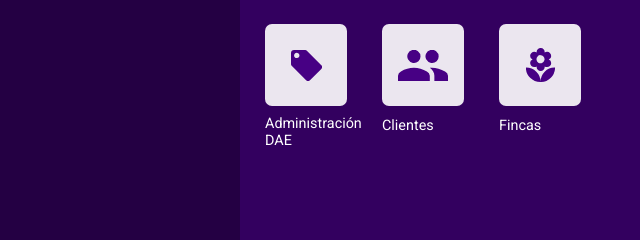
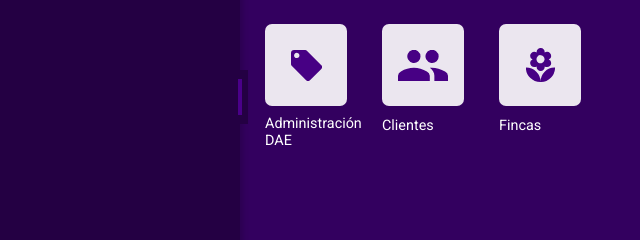
Before and after one commit to AlejandroJSR7/WebCreek, a website: page index.html in a window 1280 px wide. Shown: the part 333-573 px from the top of the page, 0-640 px from the left. Drawn offline with nearby package versions, Linux system fonts and the light colour scheme.

Commit message:
sidebar : sidebar toggle style

```diff
--- a/index.html
+++ b/index.html
@@ -43,6 +43,7 @@
   </header>
   <div class="wrapper">
     <div class="sidebar">
+      <button class="js-sidebar-toggle sidebar-toggle"></button>
       <nav>
         <ul>
           <li><a href="javascript:void(0):;">Main</a></li>
--- a/source/sass/layout/_sidebar.scss
+++ b/source/sass/layout/_sidebar.scss
@@ -4,7 +4,7 @@
   background-color: $color-main_c;
   box-shadow: 3px 0 6px 0 $color-shadow;
   flex-basis: 240px;
-
+  position: relative;
   nav {
     padding: 40px 25px 20px;
     ul {
@@ -16,9 +16,7 @@
         margin-bottom: 15px;
         opacity: 0.75;
         &:hover {
-          // font-weight: 400;
-          opacity: 1;
-          // padding-left: 1px;
+          opacity: 1;;
         }
       }
       a {
@@ -28,3 +26,29 @@
     }
   }
 }
+
+.sidebar-toggle {
+  background-color: $color-main_c;
+  outline: none;
+  border: 0;
+  cursor: pointer;
+  height: 54px;
+  margin: 0;
+  padding: 0;
+  position: absolute;
+  right: -8px;
+  top: 50%;
+  transform: translateY(-50%);
+  width: 17px;
+}
+.sidebar-toggle:before {
+  background-color: $color-main;
+  content: "";
+  display: block;
+  height: 36px;
+  left: 50%;
+  position: absolute;
+  top: 50%;
+  transform: translate(-50%, -50%);
+  width: 4px;
+}
```
Also changed, not shown: dist/css/maxwell.css.
